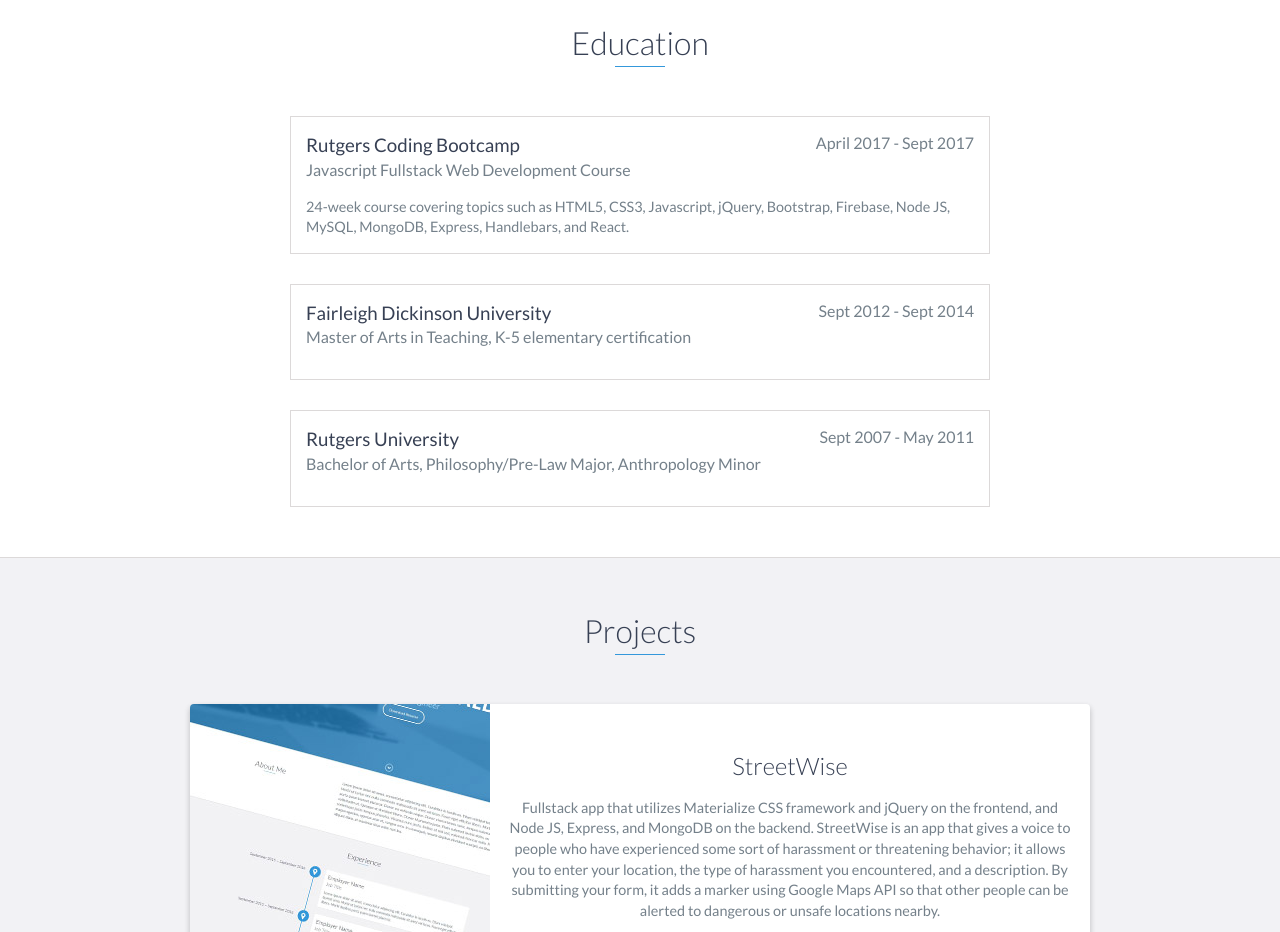
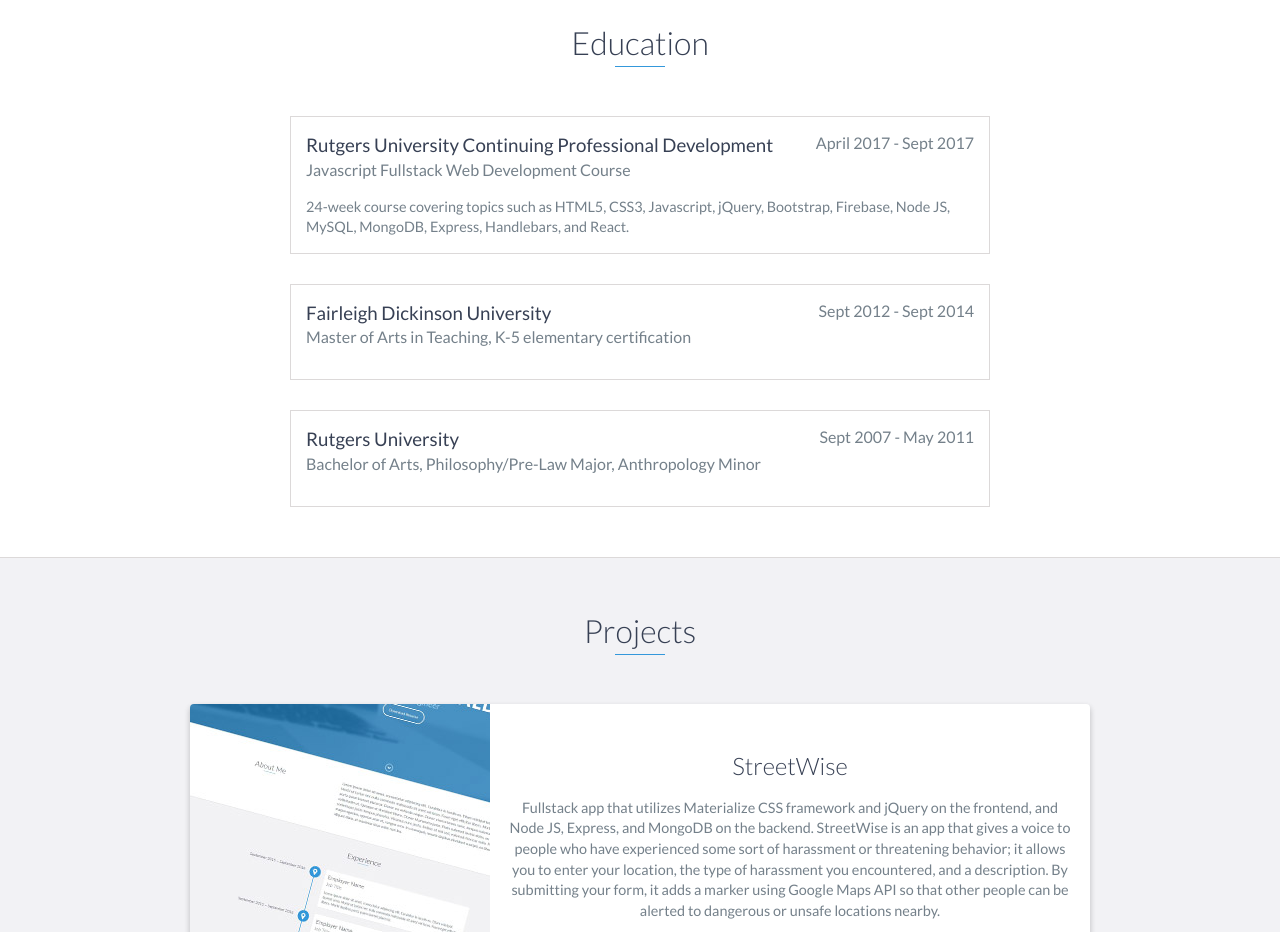
Before and after one commit to ancisqos/FrancisArcedePortfolio, a website: page index.html in a window 1280 px wide. Shown: the part 2060-2992 px from the top of the page. Drawn offline with nearby package versions, Linux system fonts and the light colour scheme.

```diff
--- a/index.html
+++ b/index.html
@@ -123,7 +123,7 @@
     <div id="education">
         <h2 class="heading">Education</h2>
         <div class="education-block">
-            <h3>Rutgers Coding Bootcamp</h3>
+            <h3>Rutgers University Continuing Professional Development</h3>
             <span class="education-date">April 2017 - Sept 2017</span>
             <h4>Javascript Fullstack Web Development Course</h4>
             <p>
```
